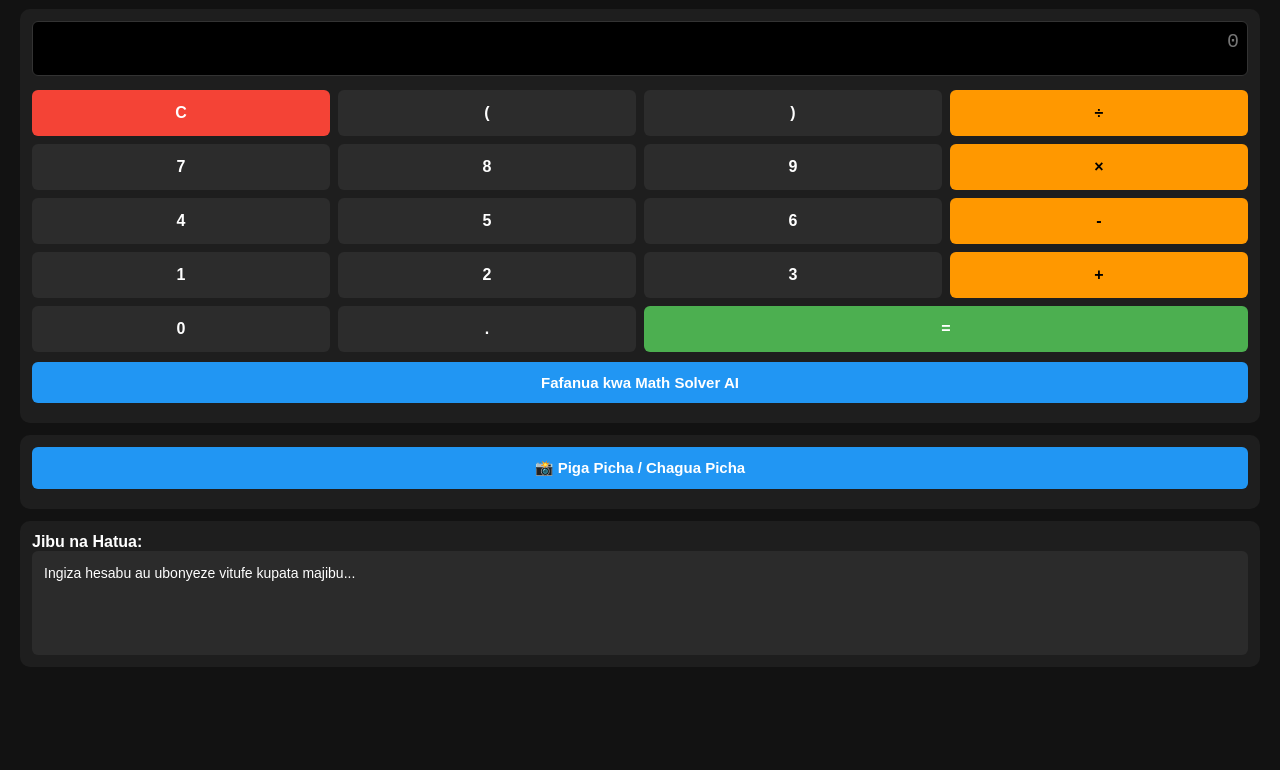
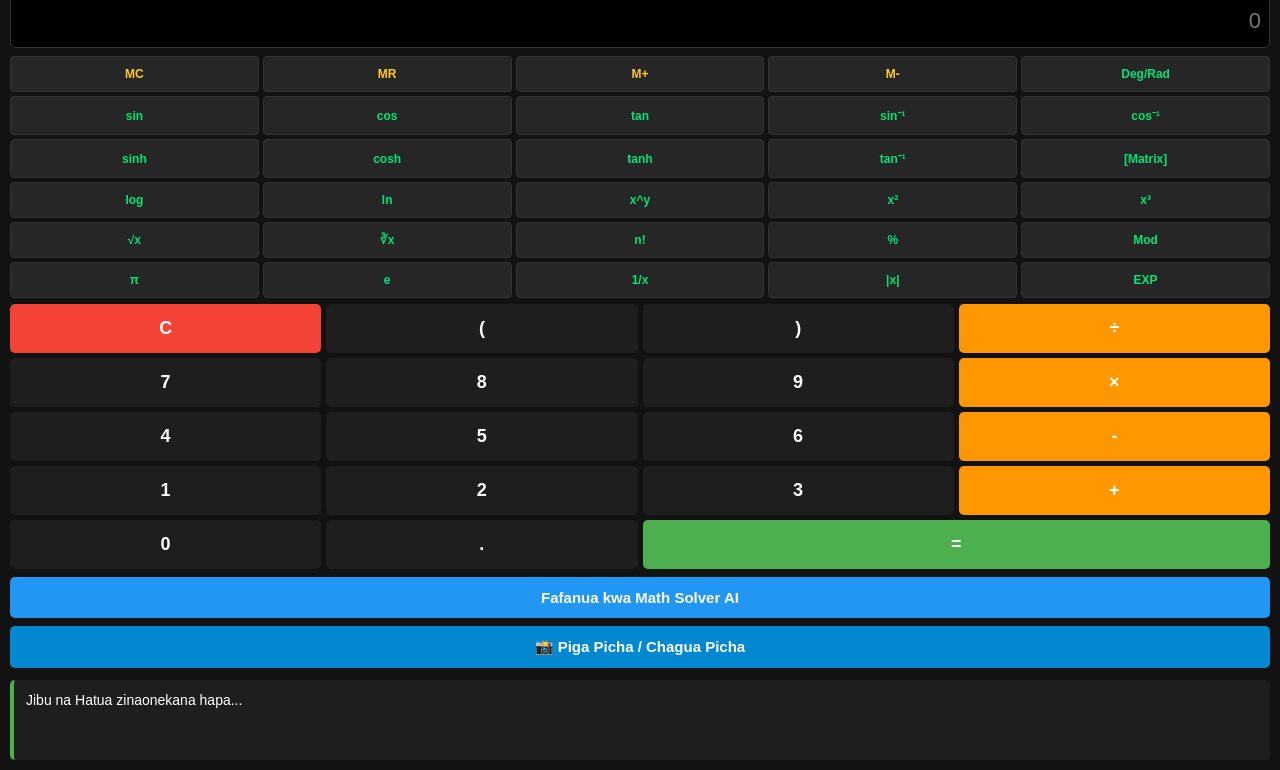
Before and after one commit to williammathayo134-create/math_solver, a website: page www/index.html in a window 1280 px wide. Shown: the part 75-845 px from the top of the page. Before the commit the page ends 800 px from the top, so only its background shows below. Drawn offline with Linux system fonts and the light colour scheme.

Commit message:
Full update: Universal scientific layout + Groq Vision AI image solver

```diff
--- a/www/index.html
+++ b/www/index.html
@@ -5,83 +5,119 @@
   <meta name="viewport" content="width=device-width, initial-scale=1.0">
   <title>WILLY CALCULATOR</title>
   <style>
-    body { background-color: #121212; color: #fff; font-family: sans-serif; padding: 12px; }
-    h2 { color: #4CAF50; text-align: center; margin: 10px 0 2px 0; font-size: 22px; }
-    .status { text-align: center; font-size: 12px; color: #4CAF50; margin-bottom: 12px; }
-    .card { background: #1e1e1e; padding: 12px; border-radius: 10px; margin-bottom: 12px; }
+    * { box-sizing: border-box; }
+    body { background-color: #121212; color: #fff; font-family: Arial, sans-serif; padding: 10px; margin: 0; }
+    h2 { text-align: center; color: #4CAF50; margin-bottom: 2px; margin-top: 5px; }
+    .status { text-align: center; font-size: 11px; color: #888; margin-bottom: 10px; }
 
-    /* Calculator Screen */
-    #manualMath {
-      width: 100%; height: 55px; background: #000; color: #00ffcc;
-      border: 1px solid #333; border-radius: 6px; padding: 8px;
-      box-sizing: border-box; font-size: 20px; font-family: monospace;
-      margin-bottom: 10px; text-align: right; resize: none;
-    }
+    #manualMath { width: 100%; height: 55px; font-size: 22px; background: #000; color: #0f0; text-align: right; border: 1px solid #333; padding: 8px; border-radius: 6px; margin-bottom: 8px; }
 
-    /* Keypad Grid */
-    .calc-grid { display: grid; grid-template-columns: repeat(4, 1fr); gap: 8px; margin-bottom: 10px; }
-    .btn-calc { padding: 14px 0; background: #2c2c2c; color: #fff; border: none; border-radius: 6px; font-size: 16px; font-weight: bold; }
-    .btn-calc:active { background: #444; }
-    .btn-op { background: #FF9800; color: #000; }
+    /* Scientific Grid - 5 Columns */
+    .sci-grid { display: grid; grid-template-columns: repeat(5, 1fr); gap: 4px; margin-bottom: 6px; }
+    .sci-btn { background: #262626; color: #00e676; border: 1px solid #333; padding: 10px 2px; font-size: 12px; border-radius: 4px; font-weight: bold; cursor: pointer; }
+    .sci-btn:active { background: #333; }
+    .mem-btn { color: #ffca28; }
+
+    /* Basic Keypad Grid */
+    .calc-grid { display: grid; grid-template-columns: repeat(4, 1fr); gap: 5px; }
+    button.grid-btn { padding: 14px 2px; font-size: 18px; border: none; border-radius: 5px; cursor: pointer; font-weight: bold; }
+    .btn-num { background: #1e1e1e; color: #fff; }
+    .btn-op { background: #ff9800; color: #fff; }
+    .btn-clear { background: #f44336; color: #fff; }
     .btn-equal { background: #4CAF50; color: #fff; grid-column: span 2; }
-    .btn-clear { background: #f44336; color: #fff; }
 
-    /* Action Buttons */
-    .btn-action { width: 100%; padding: 12px; background: #2196F3; color: white; border: none; border-radius: 6px; font-size: 15px; font-weight: bold; margin-bottom: 8px; }
-    .btn-action:active { opacity: 0.8; }
-    .result-box { background: #2b2b2b; padding: 12px; border-radius: 6px; min-height: 80px; font-size: 14px; white-space: pre-wrap; line-height: 1.5; }
+    .action-btn { width: 100%; padding: 12px; margin-top: 8px; font-size: 15px; font-weight: bold; border: none; border-radius: 5px; cursor: pointer; }
+    .btn-ai { background: #2196F3; color: white; }
+    .btn-img { background: #0288d1; color: white; }
+
+    #output { margin-top: 12px; background: #1e1e1e; padding: 12px; border-radius: 5px; font-size: 14px; white-space: pre-wrap; word-wrap: break-word; min-height: 80px; border-left: 4px solid #4CAF50; }
   </style>
-  <script src="https://cdn.jsdelivr.net/npm/tesseract.js@4/dist/tesseract.min.js"></script>
 </head>
 <body>
 
   <h2>WILLY CALCULATOR</h2>
-  <div class="status">🟢 Online & Offline Calculator</div>
+  <div class="status">🟢 Universal Professional Scientific Calculator</div>
 
-  <!-- CALCULATOR PAD -->
-  <div class="card">
-    <textarea id="manualMath" placeholder="0"></textarea>
+  <input type="text" id="manualMath" placeholder="0">
 
-    <div class="calc-grid">
-      <button class="btn-calc btn-clear" onclick="clearCalc()">C</button>
-      <button class="btn-calc" onclick="appendCalc('(')">(</button>
-      <button class="btn-calc" onclick="appendCalc(')')">)</button>
-      <button class="btn-calc btn-op" onclick="appendCalc('/')">÷</button>
+  <!-- Scientific Keys -->
+  <div class="sci-grid">
+    <!-- Memory & Modes -->
+    <button class="sci-btn mem-btn" onclick="appendCalc('MC')">MC</button>
+    <button class="sci-btn mem-btn" onclick="appendCalc('MR')">MR</button>
+    <button class="sci-btn mem-btn" onclick="appendCalc('M+')">M+</button>
+    <button class="sci-btn mem-btn" onclick="appendCalc('M-')">M-</button>
+    <button class="sci-btn" onclick="appendCalc('Deg')">Deg/Rad</button>
 
-      <button class="btn-calc" onclick="appendCalc('7')">7</button>
-      <button class="btn-calc" onclick="appendCalc('8')">8</button>
-      <button class="btn-calc" onclick="appendCalc('9')">9</button>
-      <button class="btn-calc btn-op" onclick="appendCalc('*')">×</button>
+    <!-- Trigonometry -->
+    <button class="sci-btn" onclick="appendCalc('sin(')">sin</button>
+    <button class="sci-btn" onclick="appendCalc('cos(')">cos</button>
+    <button class="sci-btn" onclick="appendCalc('tan(')">tan</button>
+    <button class="sci-btn" onclick="appendCalc('asin(')">sin⁻¹</button>
+    <button class="sci-btn" onclick="appendCalc('acos(')">cos⁻¹</button>
 
-      <button class="btn-calc" onclick="appendCalc('4')">4</button>
-      <button class="btn-calc" onclick="appendCalc('5')">5</button>
-      <button class="btn-calc" onclick="appendCalc('6')">6</button>
-      <button class="btn-calc btn-op" onclick="appendCalc('-')">-</button>
+    <!-- Hyperbolic & Inverses -->
+    <button class="sci-btn" onclick="appendCalc('sinh(')">sinh</button>
+    <button class="sci-btn" onclick="appendCalc('cosh(')">cosh</button>
+    <button class="sci-btn" onclick="appendCalc('tanh(')">tanh</button>
+    <button class="sci-btn" onclick="appendCalc('atan(')">tan⁻¹</button>
+    <button class="sci-btn" onclick="appendCalc('Matrix([');">[Matrix]</button>
 
-      <button class="btn-calc" onclick="appendCalc('1')">1</button>
-      <button class="btn-calc" onclick="appendCalc('2')">2</button>
-      <button class="btn-calc" onclick="appendCalc('3')">3</button>
-      <button class="btn-calc btn-op" onclick="appendCalc('+')">+</button>
+    <!-- Logs & Powers -->
+    <button class="sci-btn" onclick="appendCalc('log(')">log</button>
+    <button class="sci-btn" onclick="appendCalc('ln(')">ln</button>
+    <button class="sci-btn" onclick="appendCalc('^')">x^y</button>
+    <button class="sci-btn" onclick="appendCalc('^2')">x²</button>
+    <button class="sci-btn" onclick="appendCalc('^3')">x³</button>
 
-      <button class="btn-calc" onclick="appendCalc('0')">0</button>
-      <button class="btn-calc" onclick="appendCalc('.')">.</button>
-      <button class="btn-calc btn-equal" onclick="calculateLocal()">=</button>
-    </div>
+    <!-- Roots & Factors -->
+    <button class="sci-btn" onclick="appendCalc('sqrt(')">√x</button>
+    <button class="sci-btn" onclick="appendCalc('cbrt(')">∛x</button>
+    <button class="sci-btn" onclick="appendCalc('!')">n!</button>
+    <button class="sci-btn" onclick="appendCalc('%')">%</button>
+    <button class="sci-btn" onclick="appendCalc('Mod')">Mod</button>
 
-    <button class="btn-action" onclick="solveManualText()">Fafanua kwa Math Solver AI</button>
+    <!-- Constants & Fractions -->
+    <button class="sci-btn" onclick="appendCalc('pi')">π</button>
+    <button class="sci-btn" onclick="appendCalc('e')">e</button>
+    <button class="sci-btn" onclick="appendCalc('1/')">1/x</button>
+    <button class="sci-btn" onclick="appendCalc('abs(')">|x|</button>
+    <button class="sci-btn" onclick="appendCalc('EXP')">EXP</button>
   </div>
 
-  <!-- PICHA -->
-  <div class="card">
-    <input type="file" id="imageInput" accept="image/*" capture="environment" style="display:none" onchange="processImage(event)">
-    <button class="btn-action" onclick="document.getElementById('imageInput').click()">📸 Piga Picha / Chagua Picha</button>
+  <!-- Standard Keypad -->
+  <div class="calc-grid">
+    <button class="grid-btn btn-clear" onclick="clearCalc()">C</button>
+    <button class="grid-btn btn-num" onclick="appendCalc('(')">(</button>
+    <button class="grid-btn btn-num" onclick="appendCalc(')')">)</button>
+    <button class="grid-btn btn-op" onclick="appendCalc('/')">÷</button>
+
+    <button class="grid-btn btn-num" onclick="appendCalc('7')">7</button>
+    <button class="grid-btn btn-num" onclick="appendCalc('8')">8</button>
+    <button class="grid-btn btn-num" onclick="appendCalc('9')">9</button>
+    <button class="grid-btn btn-op" onclick="appendCalc('*')">×</button>
+
+    <button class="grid-btn btn-num" onclick="appendCalc('4')">4</button>
+    <button class="grid-btn btn-num" onclick="appendCalc('5')">5</button>
+    <button class="grid-btn btn-num" onclick="appendCalc('6')">6</button>
+    <button class="grid-btn btn-op" onclick="appendCalc('-')">-</button>
+
+    <button class="grid-btn btn-num" onclick="appendCalc('1')">1</button>
+    <button class="grid-btn btn-num" onclick="appendCalc('2')">2</button>
+    <button class="grid-btn btn-num" onclick="appendCalc('3')">3</button>
+    <button class="grid-btn btn-op" onclick="appendCalc('+')">+</button>
+
+    <button class="grid-btn btn-num" onclick="appendCalc('0')">0</button>
+    <button class="grid-btn btn-num" onclick="appendCalc('.')">.</button>
+    <button class="grid-btn btn-equal" onclick="calculateLocal()">=</button>
   </div>
 
-  <!-- WAJIBU -->
-  <div class="card">
-    <strong>Jibu na Hatua:</strong>
-    <div id="output" class="result-box">Ingiza hesabu au ubonyeze vitufe kupata majibu...</div>
-  </div>
+  <button class="action-btn btn-ai" onclick="solveManualText()">Fafanua kwa Math Solver AI</button>
+
+  <input type="file" id="imageInput" accept="image/*" style="display:none" onchange="processImage(event)">
+  <button class="action-btn btn-img" onclick="document.getElementById('imageInput').click()">📸 Piga Picha / Chagua Picha</button>
+
+  <div id="output">Jibu na Hatua zinaonekana hapa...</div>
 
   <script src="script.js"></script>
 </body>
```
Also changed, not shown: www/script.js (+60 -27 lines).
